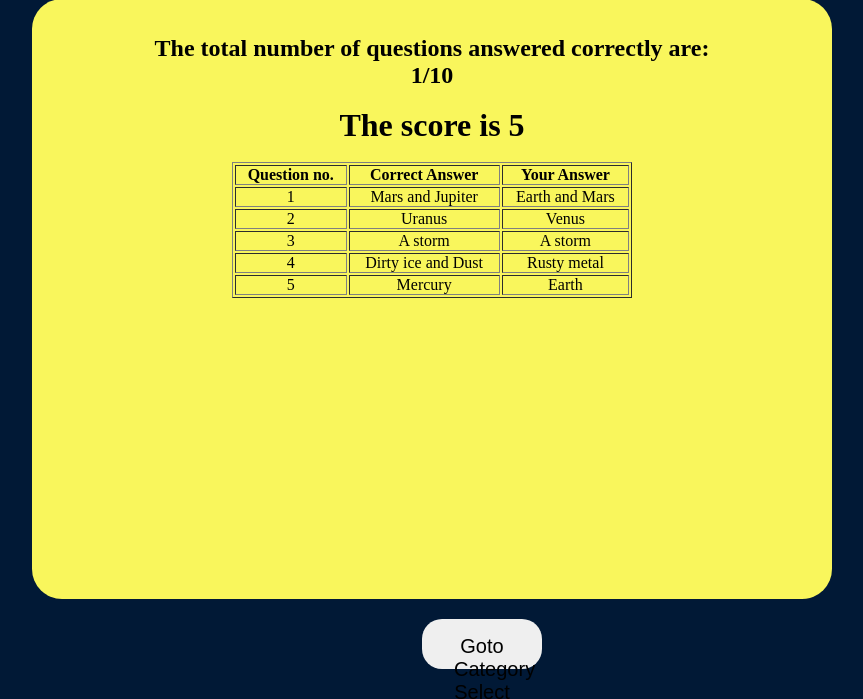
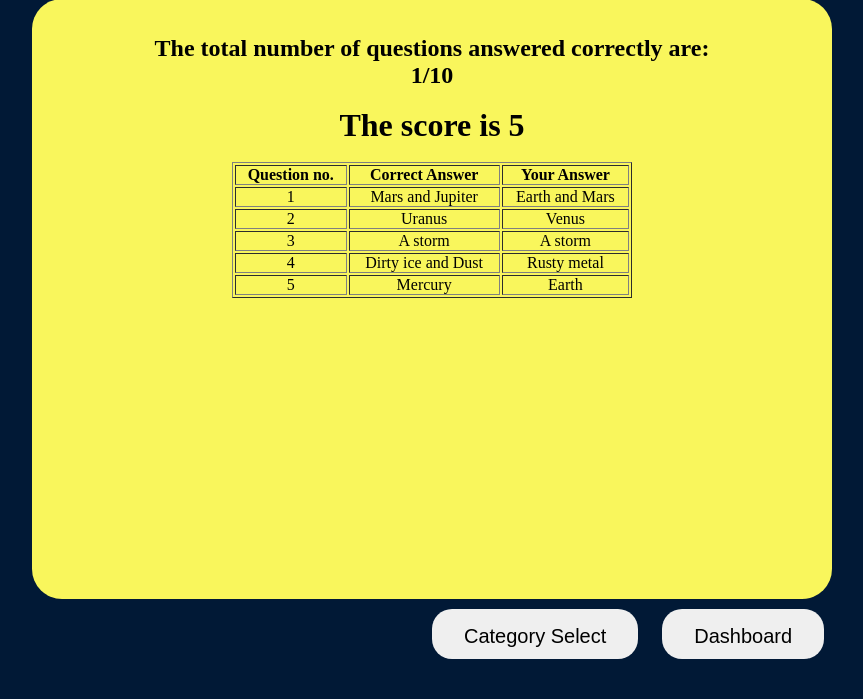
Before and after one commit to sashpawar11/webtechproject, a PHP site: page /score_display.php in a window 1280 px wide. Shown: the part 101-800 px from the top of the page, without its empty margins (208-1071 px from the left). Run offline with PHP 8.4, Linux system fonts and the light colour scheme; a user stored in the database is signed in; data comes from the database, SQL or seed files in the repository.

Commit message:
FinalFixes

```diff
--- a/category.php
+++ b/category.php
@@ -12,7 +12,7 @@ category screen
         Select the Quiz Category:
 </h1>
 <div id="back_btn_div">
-<a href=logout.php><button id="back1">Back</button></a> <!--change href-->
+<a href="dashboard.php"><button id="back1">Back</button></a>
 </div>
 <br><br>
 <div id="btn_div">
--- a/dashboard.php
+++ b/dashboard.php
@@ -79,7 +79,7 @@
             </div>
 		</div>
         <button class="startbtn" type="button" onclick="window.location.href='category.php'">Start Trivia!</button>
-        <button class="exitbtn" type="button" onclick="window.location.href='index.html'">Exit</button>
+        <button class="exitbtn" type="button" onclick="window.location.href='logout.php'">Logout</button>
 	</section>
 
 
--- a/score_display.php
+++ b/score_display.php
@@ -23,10 +23,18 @@ score display screen
   $categoryid=$_SESSION['catg'];
   $quesno=$_SESSION['score'];
   $score=$quesno*5;
-  $fetchqry5 = "INSERT INTO `scores` (`user_id`,`username`,`category_id`,`score`) VALUES ('$userid','$username','$categoryid','$score');";
-  $result5 = mysqli_query($con,$fetchqry5);
-  $fetchqry6 = "UPDATE `scores` SET `username`='$username',`category_id`='$categoryid',`score`='$score' WHERE `user_id`='$userid';";
-  $result6 = mysqli_query($con,$fetchqry6);
+  $checkqry = "SELECT * FROM `scores` WHERE `user_id` = '$userid' AND `category_id`='$categoryid';";
+  $resultchk = mysqli_query($con,$checkqry);
+  if(mysqli_num_rows($resultchk) > 0){
+    $fetchqry6 = "UPDATE `scores` SET `username`='$username',`category_id`='$categoryid',`score`='$score' WHERE `user_id`='$userid' AND `category_id`='$categoryid'";
+    $result6 = mysqli_query($con,$fetchqry6);
+  }
+  else {
+    $fetchqry5 = "INSERT INTO `scores` (`user_id`,`username`,`category_id`,`score`) VALUES ('$userid','$username','$categoryid','$score');";
+    $result5 = mysqli_query($con,$fetchqry5);
+  }
+
+
 ?>
 
 <body>
@@ -63,7 +71,8 @@ echo "</table>";
 //session_unset();
 ?>
 <div id="home_btn_div">
-<a href="category.php"><button type="button" id="home">Goto Category Select</button></a>
+<a href="category.php"><button type="button" id="home">Category Select</button></a>
+<a href="dashboard.php"><button type="button" id="home">Dashboard</button></a>
 </div>
 </div>
 
--- a/score_display_style.css
+++ b/score_display_style.css
@@ -37,10 +37,11 @@ body{
     padding: 16px 32px;
     font-size: 20px;
     height: 50px;
-    width: 120px;
+    width: fit-content;
     border-radius:20px ;
     align-items: center;
     cursor: pointer;
+    margin: 10px;
 }
 
 #home:hover{
@@ -52,8 +53,8 @@ body{
   position: absolute;
   align-items: center;
   left:630px;
-  bottom: 30px;
-  width: 120px;
+  bottom: 50px;
+  width: fit-content;
   height: 50px;
 }
 
```
